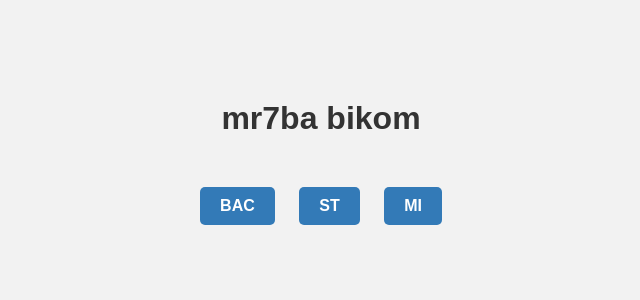
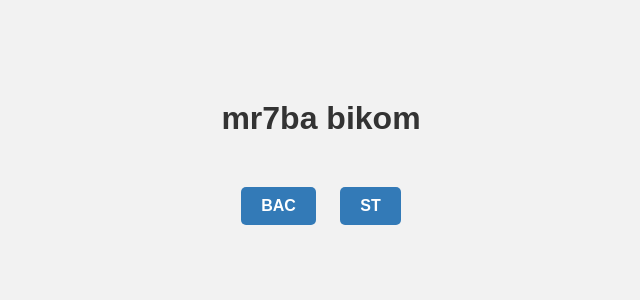
Before and after one commit to abdellahzou/grades-calculator-, a Django app: page / in a window 1280 px wide. Shown: the top 300 px of the page, without its empty margins (319-959 px from the left). Run offline with Django 4.2, Linux system fonts and the light colour scheme.

Commit message:
Update home_page.html

```diff
--- a/Telecome/calculator/templates/calculator/home_page.html
+++ b/Telecome/calculator/templates/calculator/home_page.html
@@ -47,9 +47,6 @@
                 margin: 8px;
             }
      }
-            .hide-button {
-                display: none;
-            }
 
     </style>
 
@@ -60,7 +57,9 @@
 
         <a href="{% url 'bac_page' %}">BAC</a>
         <a href="{% url 'st' %}">ST</a>
-       <a href="{% url 'mi' %}" class="hide-button">MI</a>
+        {% comment %}
+        <a href="{% url 'mi' %}">MI</a>
+        {% endcomment %}
     </div>
 </body>
 </html>
```
